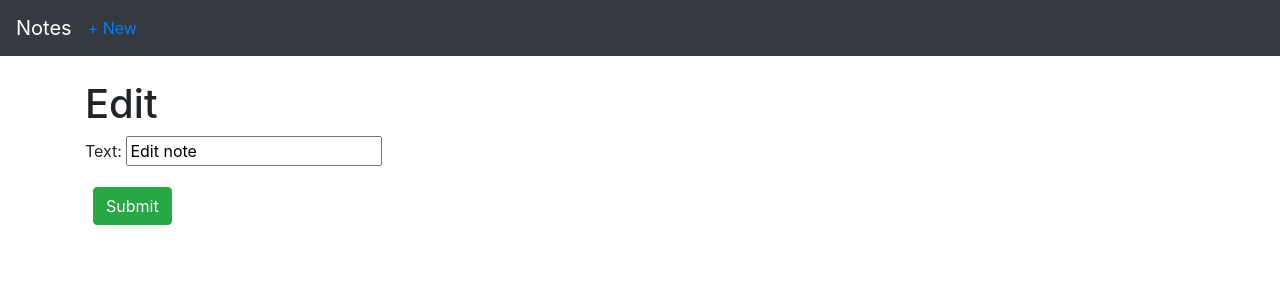
After one commit to Rohan-cod/notes_app, a Django app: page /1/edit/ in a window 1280 px wide. The commit adds this page. Shown: the top 300 px of the page. Run offline with Django 3.2, Linux system fonts and the light colour scheme; data comes from the database, SQL or seed files in the repository; both versions use the stored data as it was after the commit; some libraries are stand-ins or nearby versions.

Commit message:
edit and delete options.

```diff
--- a/notes/urls.py
+++ b/notes/urls.py
@@ -1,9 +1,13 @@
 from django.urls import path
 
-from .views import NoteListView, NoteCreateView, HomePageView
+from .views import NoteListView, NoteCreateView, HomePageView, NoteDeleteView, NoteUpdateView
 
 urlpatterns = [
     path('', HomePageView.as_view(), name='home'),
     path('notes/', NoteListView.as_view(), name='note_list'),
     path('new/', NoteCreateView.as_view(), name='note_new'),
+    path('<int:pk>/delete/',
+         NoteDeleteView.as_view(), name='note_delete'),
+    path('<int:pk>/edit/',
+         NoteUpdateView.as_view(), name='note_edit'),
 ]
--- a/notes/views.py
+++ b/notes/views.py
@@ -1,6 +1,6 @@
 from django.views.generic import ListView, TemplateView
 from .models import Note
-from django.views.generic.edit import CreateView
+from django.views.generic.edit import CreateView, UpdateView, DeleteView
 from .forms import NoteForm
 from django.urls import reverse_lazy
 
@@ -17,3 +17,15 @@ class NoteCreateView(CreateView):
 
 class HomePageView(TemplateView):
 	template_name = 'index.html'
+
+
+class NoteUpdateView(UpdateView):
+    model = Note
+    form_class = NoteForm
+    template_name = 'note_edit.html'
+    success_url = reverse_lazy('note_list')
+
+class NoteDeleteView(DeleteView):
+    model = Note
+    template_name = 'note_delete.html'
+    success_url = reverse_lazy('note_list')
--- a/templates/note.html
+++ b/templates/note.html
@@ -12,6 +12,10 @@
       <div class="card-header">
         <span class="font-weight-bold">{{ note.text }}</span> &middot;
       </div>
+      <div class="card-body">
+        <a href="{% url 'note_edit' note.pk %}">Edit</a> |
+        <a href="{% url 'note_delete' note.pk %}">Delete</a>
+      </div>
     </div>
     <br />
   {% endfor %}
--- /dev/null
+++ b/templates/note_edit.html
@@ -0,0 +1,10 @@
+{% extends 'base.html' %}
+
+{% block content %}
+    <h1>Edit</h1>
+    <form method="post" enctype="multipart/form-data">
+    	{% csrf_token %}
+    	{{ form.as_p }}
+    	<button class="btn btn-success ml-2" type="submit">Submit</button>
+    </form>
+{% endblock content %}
```
Also changed, not shown: templates/note_delete.html (added, +9 -0 lines), db.sqlite3.
